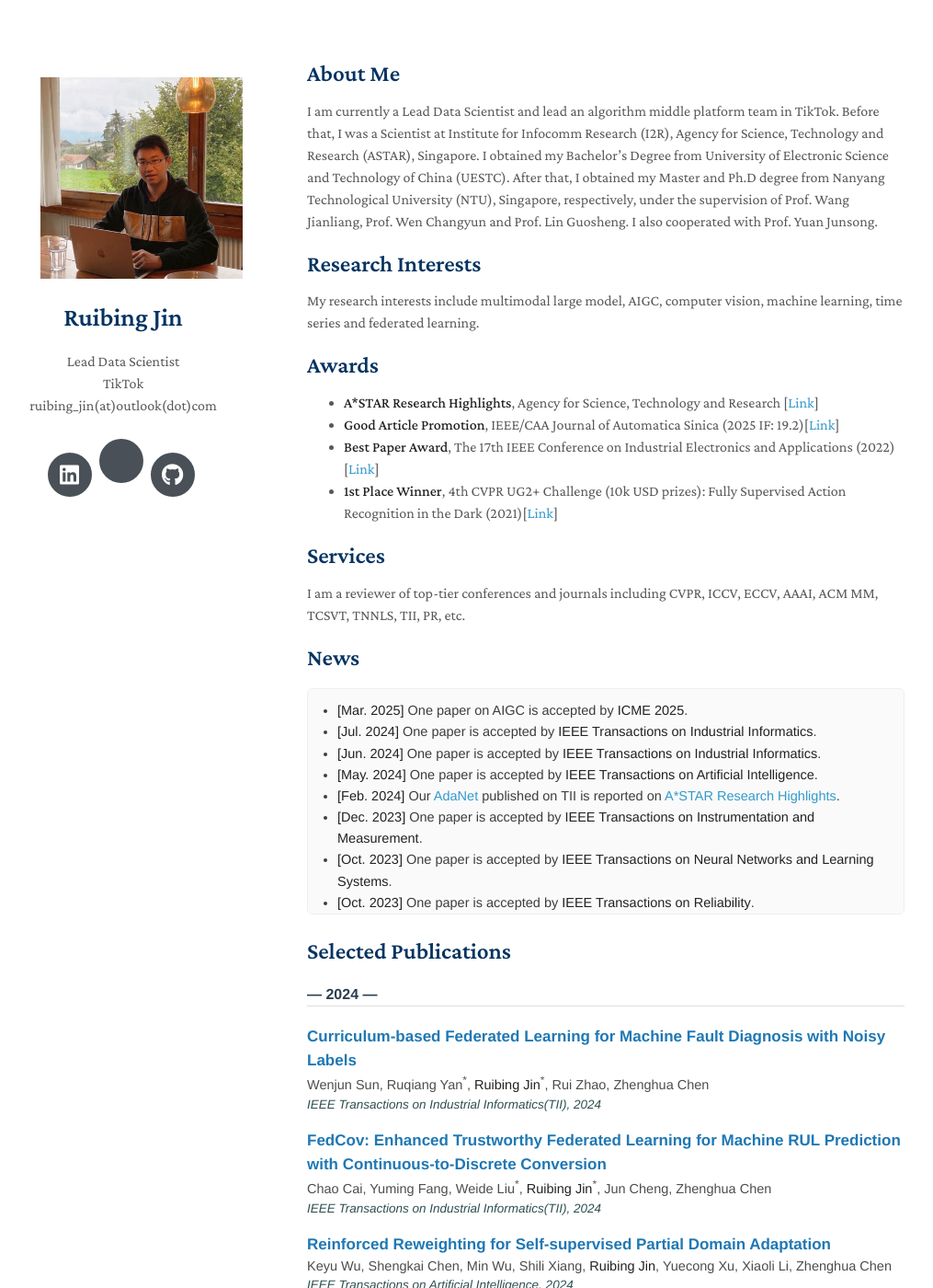
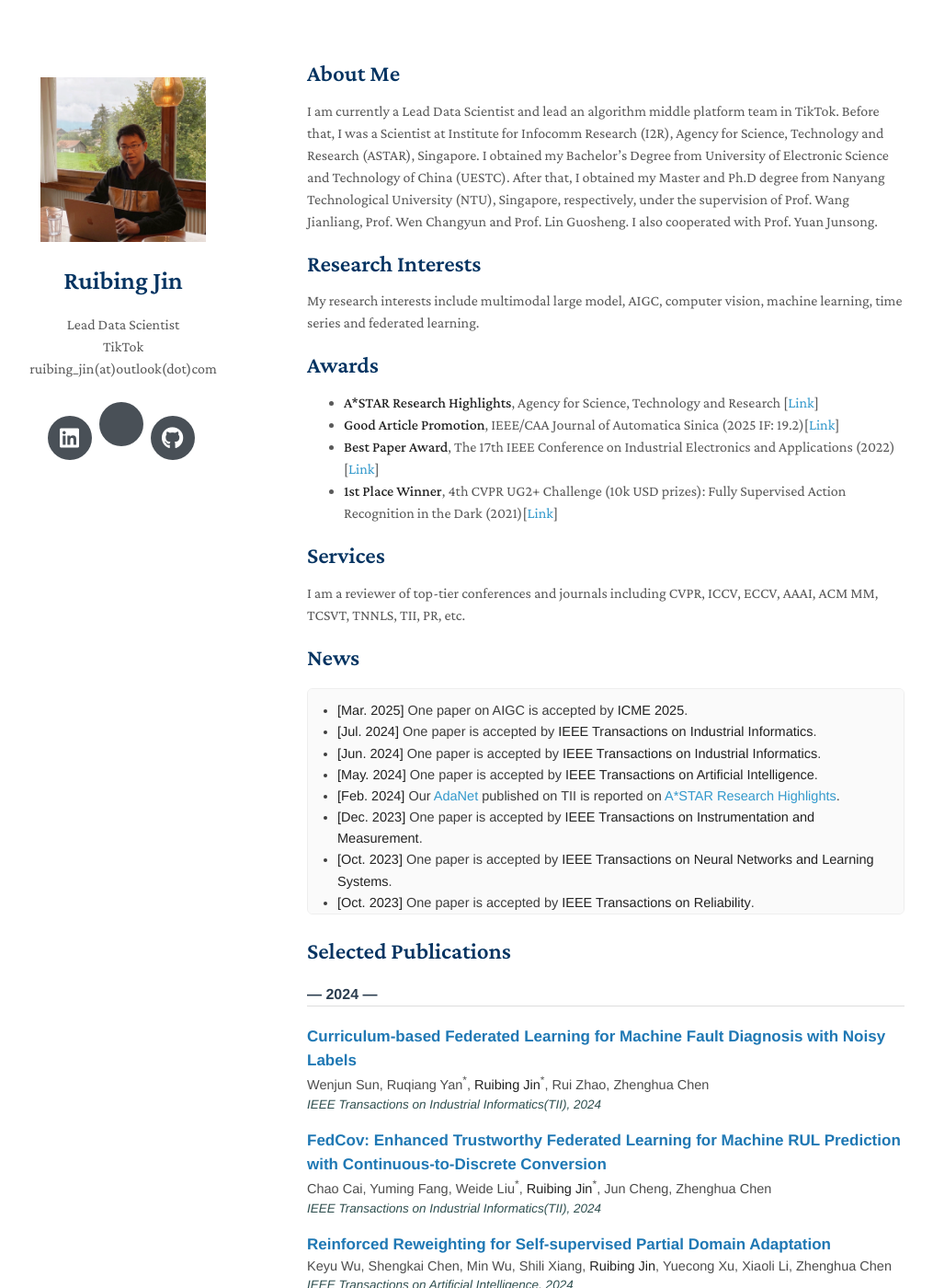
Before and after one commit to ruibing-jin/ruibing-jin.github.io, a Jekyll site: the page built from index.md, in a window 1280 px wide and 1400 px high. Shown: the whole window at 92% size, without its empty margins (136-1151 px from the left). Built offline with Jekyll 4.4.1, drawn with Linux system fonts in a browser that asks for light colours; nearby versions of some CDN libraries; a style sheet for code colours, icons or effects is not loaded; our own code applies the rules of GitHub Pages for plain Markdown files.

Commit message:
Update style.scss

```diff
--- a/assets/css/style.scss
+++ b/assets/css/style.scss
@@ -4,7 +4,15 @@
 @import "minimal-light";
 /* 自定义头像为长方形并带圆弧 */
 .image.avatar img {
-  border-radius: 12px;      /* 圆角半径，可根据需要调整数值 */
-  width: 100%;
+  border-radius: 20px;
+  width: 180px;       /* 设置固定宽度 */
+  max-width: 100%;    /* 避免超过容器 */
   height: auto;
 }
+
+/* 当屏幕宽度小于600px时调整头像尺寸 */
+@media (max-width: 600px) {
+  .image.avatar img {
+    width: 140px;     /* 在窄屏时减小宽度 */
+  }
+}
```
